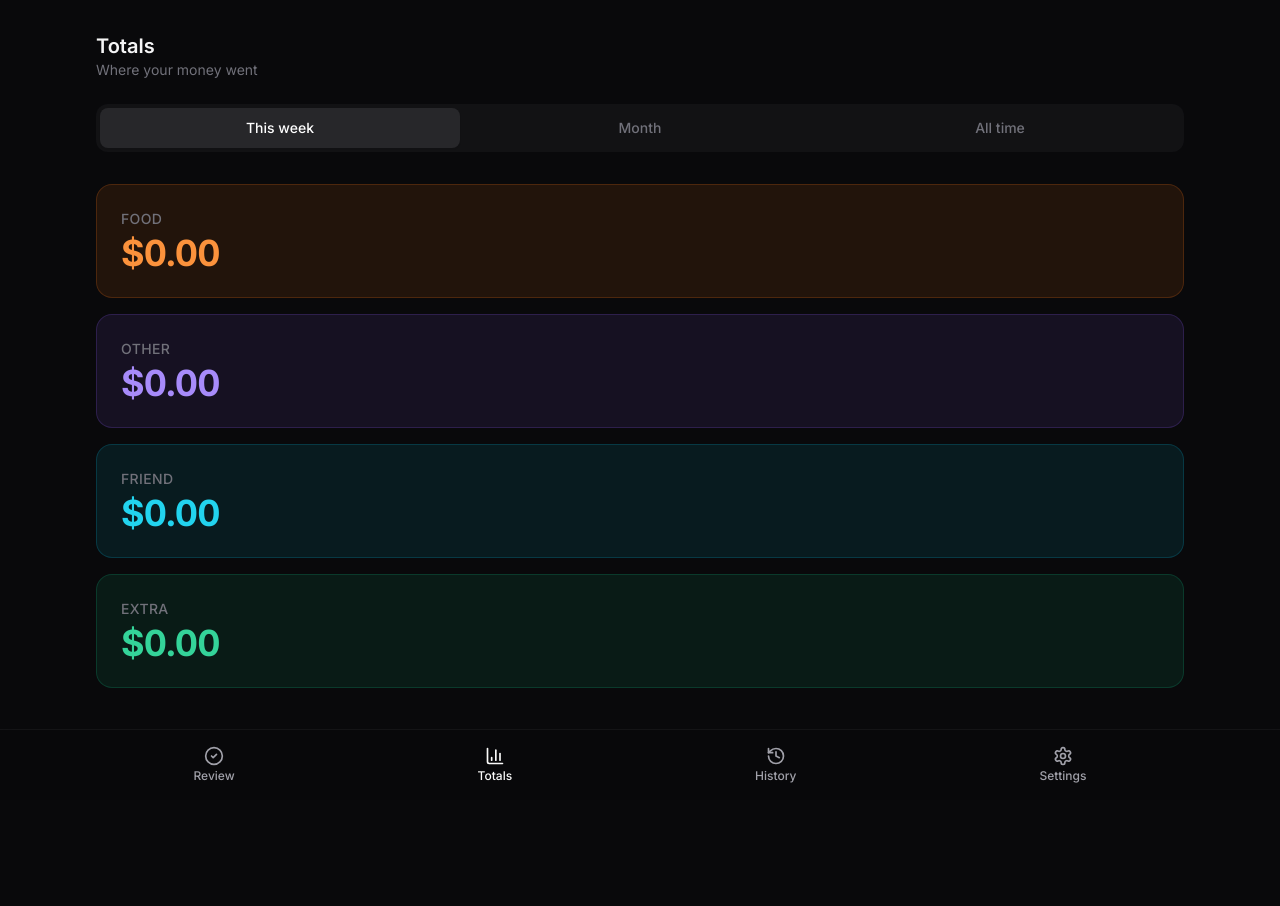
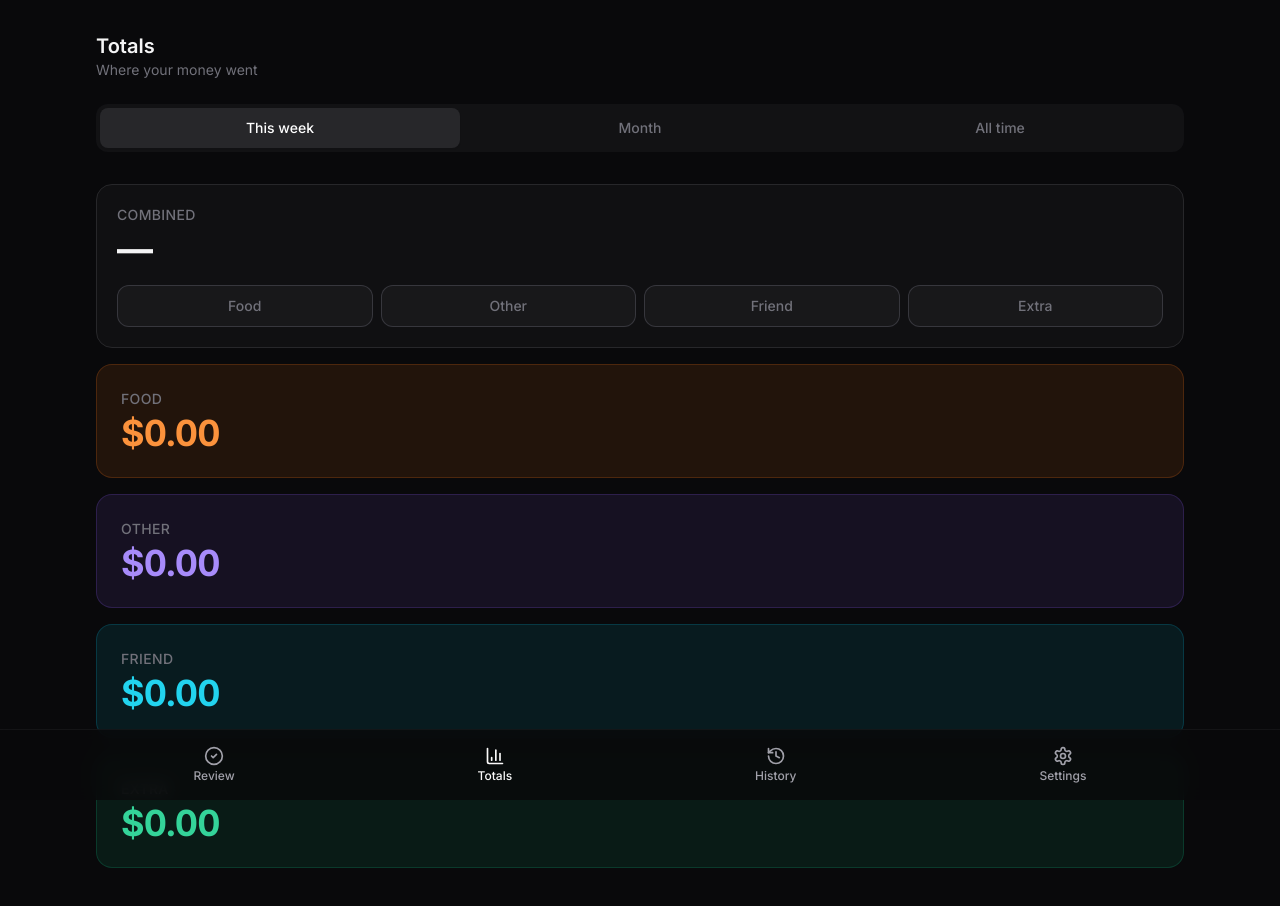
Before and after one commit to neeleshroy06/Finance-App, a Next.js app: page /totals in a window 1280 px wide. Shown: the top 906 px of the page. Before the commit the page ends 800 px from the top, so only its background shows below. Built offline with nearby package versions, Linux system fonts and the light colour scheme.

Commit message:
adding feature...too lazy for calculator

```diff
--- a/src/components/totals-screen.tsx
+++ b/src/components/totals-screen.tsx
@@ -1,6 +1,6 @@
 "use client";
 
-import { useCallback, useEffect, useState } from "react";
+import { useCallback, useEffect, useMemo, useState } from "react";
 import Link from "next/link";
 import { cn } from "@/lib/utils";
 import { computeCategoryTotals, getTransactionsForCategory } from "@/lib/splits";
@@ -40,11 +40,21 @@ const categoryBg: Record<Exclude<Category, "skip" | "refund">, string> = {
   extra: "bg-emerald-500/10 border-emerald-500/20",
 };
 
+const toggleOnStyles: Record<Exclude<Category, "skip" | "refund">, string> = {
+  food: "bg-orange-500/25 text-orange-300 border-orange-500/50",
+  other: "bg-violet-500/25 text-violet-300 border-violet-500/50",
+  friend: "bg-cyan-500/25 text-cyan-300 border-cyan-500/50",
+  extra: "bg-emerald-500/25 text-emerald-300 border-emerald-500/50",
+};
+
 export function TotalsScreen() {
   const [period, setPeriod] = useState<Period>("week");
   const [month, setMonth] = useState(currentMonth);
   const [transactions, setTransactions] = useState<Transaction[]>([]);
   const [expanded, setExpanded] = useState<Exclude<Category, "skip" | "refund"> | null>(null);
+  const [includedCategories, setIncludedCategories] = useState<
+    Set<Exclude<Category, "skip" | "refund">>
+  >(() => new Set());
   const [loading, setLoading] = useState(true);
 
   const load = useCallback(async () => {
@@ -64,6 +74,25 @@ export function TotalsScreen() {
   }, [load]);
 
   const totals = computeCategoryTotals(transactions);
+
+  const customTotal = useMemo(() => {
+    let sum = 0;
+    for (const cat of TOTAL_CATEGORIES) {
+      if (includedCategories.has(cat)) {
+        sum += totals[cat];
+      }
+    }
+    return sum;
+  }, [includedCategories, totals]);
+
+  const toggleIncluded = (cat: Exclude<Category, "skip" | "refund">) => {
+    setIncludedCategories((prev) => {
+      const next = new Set(prev);
+      if (next.has(cat)) next.delete(cat);
+      else next.add(cat);
+      return next;
+    });
+  };
 
   return (
     <div>
@@ -123,6 +152,43 @@ export function TotalsScreen() {
         </div>
       ) : (
         <div className="space-y-4">
+          <div className="rounded-2xl border border-zinc-800 bg-zinc-900/50 p-5">
+            <p className="mb-1 text-sm font-medium uppercase tracking-wide text-zinc-500">
+              Combined
+            </p>
+            <p className="mb-4 text-4xl font-bold tabular-nums tracking-tight text-zinc-100">
+              {includedCategories.size > 0 ? formatAmount(customTotal) : "—"}
+            </p>
+            <div className="grid grid-cols-2 gap-2 sm:grid-cols-4">
+              {TOTAL_CATEGORIES.map((cat) => {
+                const on = includedCategories.has(cat);
+                return (
+                  <button
+                    key={cat}
+                    type="button"
+                    onClick={() => toggleIncluded(cat)}
+                    className={cn(
+                      "rounded-xl border px-3 py-2.5 text-sm font-medium transition-colors",
+                      on
+                        ? toggleOnStyles[cat]
+                        : "border-zinc-700/80 bg-zinc-800/40 text-zinc-500 hover:border-zinc-600 hover:text-zinc-400"
+                    )}
+                    aria-pressed={on}
+                  >
+                    {CATEGORY_LABELS[cat]}
+                  </button>
+                );
+              })}
+            </div>
+            {includedCategories.size > 0 && (
+              <p className="mt-3 text-xs text-zinc-600">
+                {TOTAL_CATEGORIES.filter((cat) => includedCategories.has(cat))
+                  .map((cat) => CATEGORY_LABELS[cat])
+                  .join(" + ")}
+              </p>
+            )}
+          </div>
+
           {TOTAL_CATEGORIES.map((cat) => {
             const items = getTransactionsForCategory(transactions, cat);
 
```
